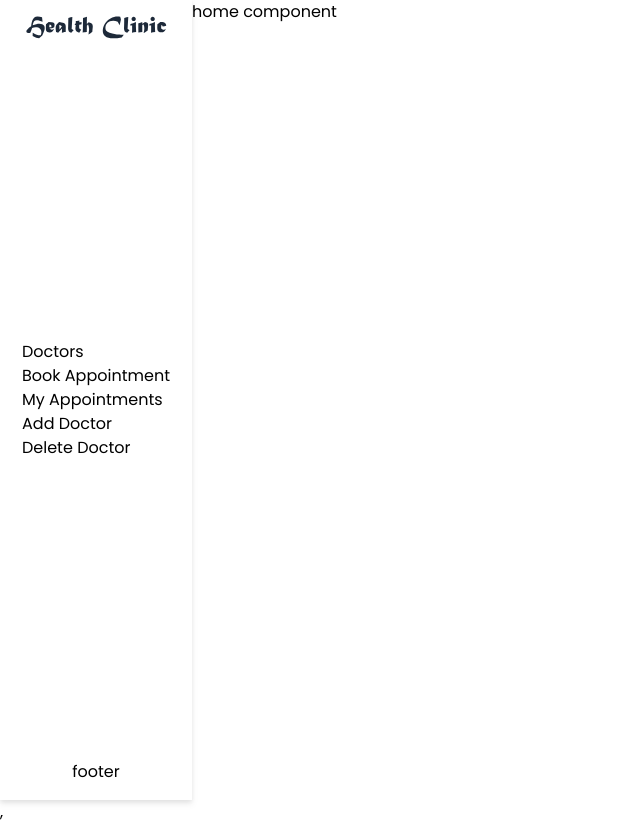
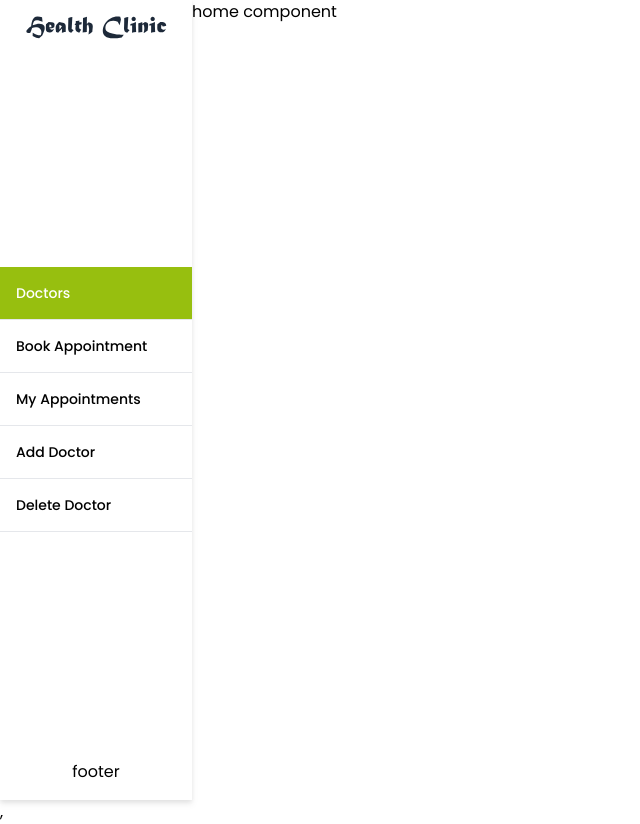
Before and after one commit to tajemouti/medical-appointments-front-end, a React (Create React App) app: page /home in a window 1280 px wide. Shown: the whole page, without its empty margins (0-640 px from the left). Built offline with nearby package versions, Linux system fonts and the light colour scheme.

Commit message:
create a navigation bar and add style

```diff
--- a/src/components/NavigationBar.js
+++ b/src/components/NavigationBar.js
@@ -2,17 +2,17 @@ import logo from '../images/logo.svg'
 function NavigationBar() {
   return (
     <>
-      <div className='flex flex-col p-4 justify-between items-center h-[100dvh] bg-white w-full drop-shadow-md'>
+      <div className='flex flex-col pt-4 pb-4 justify-between items-center h-[100dvh] bg-white w-full drop-shadow-md'>
         <div>
           <img src={logo} alt="" />
         </div>
-        <nav>
-          <ul>
-            <li>Doctors</li>
-            <li>Book Appointment</li>
-            <li>My Appointments</li>
-            <li>Add Doctor</li>
-            <li>Delete Doctor</li>
+        <nav className='w-full'>
+          <ul className='flex flex-col'>
+            <li className='flex p-4 w-full bg-[#97BF0F] text-white text-sm font-medium cursor-pointer border-b border-gray-200'>Doctors</li>
+            <li className='flex p-4 w-full  text-sm font-medium cursor-pointer border-b border-gray-200 hover:bg-gray-100'>Book Appointment</li>
+            <li className='flex p-4 w-full  text-sm font-medium cursor-pointer border-b border-gray-200 hover:bg-gray-100'>My Appointments</li>
+            <li className='flex p-4 w-full  text-sm font-medium cursor-pointer border-b border-gray-200 hover:bg-gray-100'>Add Doctor</li>
+            <li className='flex p-4 w-full  text-sm font-medium cursor-pointer border-b border-gray-200 hover:bg-gray-100'>Delete Doctor</li>
           </ul>
         </nav>
         <footer>
```
